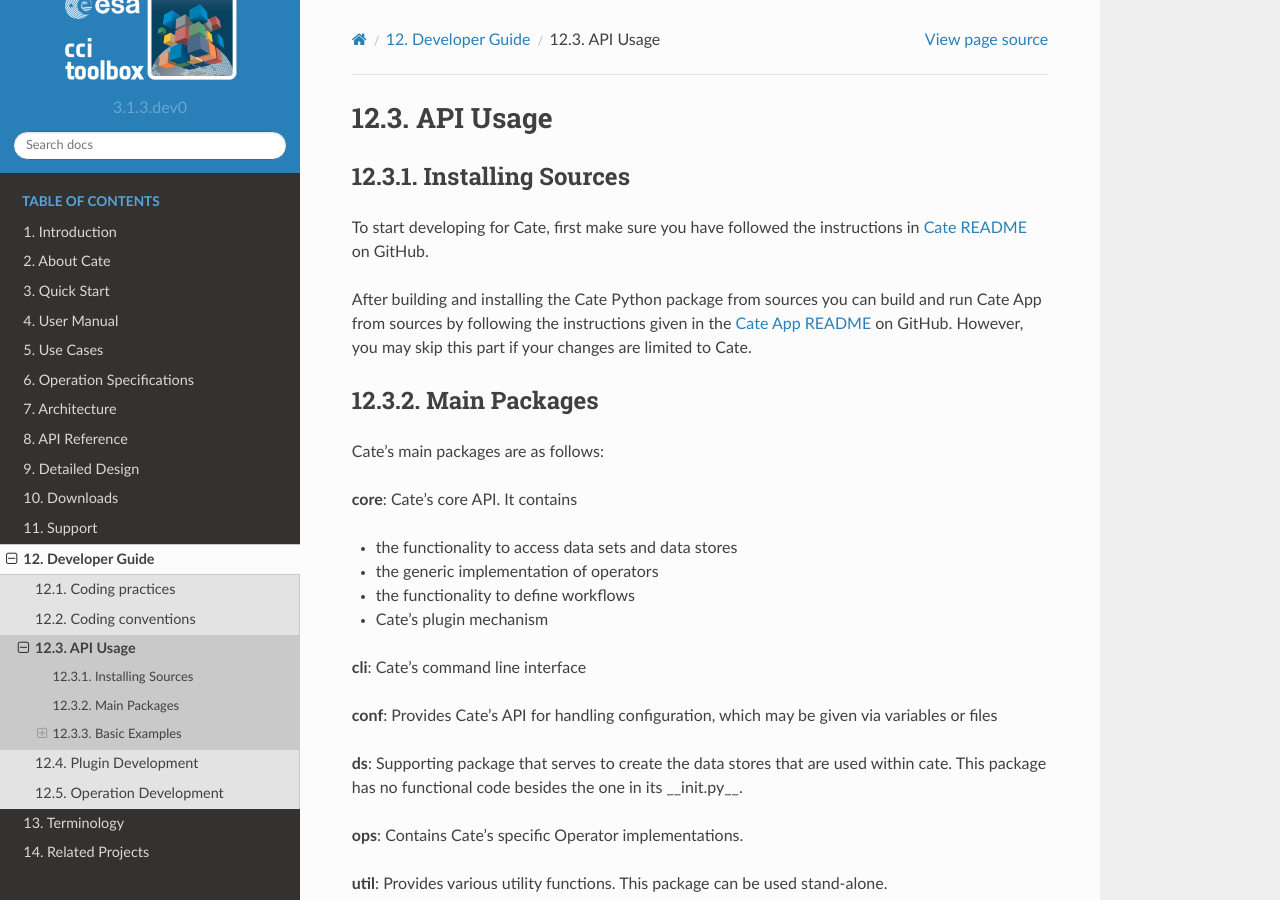
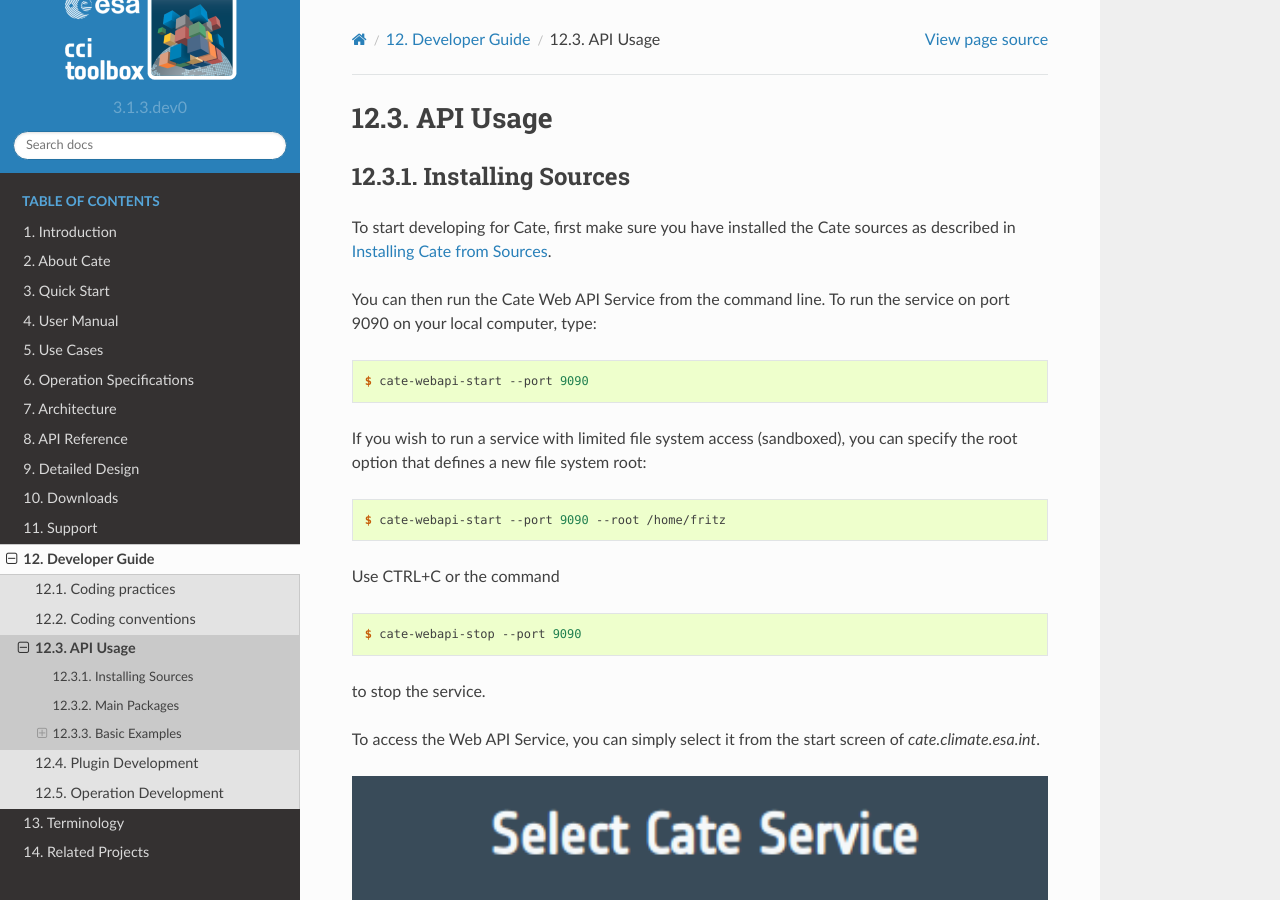
Before and after one commit to CCI-Tools/cate, a Sphinx documentation site: the page built from docs/source/developer_guide/dg_api_usage.rst, in a window 1280 px wide and 900 px high. Built offline with Sphinx 7.4.7 and the Read the Docs theme 2.0.0, drawn with Linux system fonts in a browser that asks for light colours; some of the changed text lies outside the part shown.

Commit message:
incorporate pr feedback

```diff
--- a/docs/source/developer_guide/dg_api_usage.rst
+++ b/docs/source/developer_guide/dg_api_usage.rst
@@ -9,14 +9,42 @@ API Usage
 Installing Sources
 ==================
 
-To start developing for Cate, first make sure you have followed the instructions in
-`Cate README <https://github.com/CCI-Tools/cate/blob/master/README.md#installation-from-sources>`_
-on GitHub.
+To start developing for Cate, first make sure you have installed the Cate sources as described
+in :ref:`install_cate_from_sources`.
 
-After building and installing the Cate Python package from sources you can build and run
-Cate App from sources by following the instructions given in the
-`Cate App README <https://github.com/CCI-Tools/cate-app#readme>`_ on GitHub.
-However, you may skip this part if your changes are limited to Cate.
+You can then run the Cate Web API Service from the command line.
+To run the service on port 9090 on your local computer, type:
+
+.. code-block:: console
+
+    $ cate-webapi-start --port 9090
+
+If you wish to run a service with limited file system access (sandboxed),
+you can specify the root option that defines a new file system root:
+
+.. code-block:: console
+
+    $ cate-webapi-start --port 9090 --root /home/fritz
+
+Use CTRL+C or the command
+
+.. code-block:: console
+
+    $ cate-webapi-stop --port 9090
+
+to stop the service.
+
+To access the Web API Service, you can simply select it from the
+start screen of `cate.climate.esa.int`.
+
+.. figure:: ../_static/figures/dev_guide/select-cate-service.png
+   :width: 1024px
+   :align: center
+
+However, in some cases you may want to run your own local instance of Cate App,
+probably because you have made some changes there, too.
+
+To do so, follow the instructions given at :ref:`install_cate_app_from_sources`.
 
 Main Packages
 =============
@@ -91,6 +119,17 @@ To see, which data Store id's are available, do this:
 Applying operations
 -------------------
 
+The easiest way to use an operation is to directly import it from the `cate.ops` package, e.g., like
+
+.. code-block:: python
+
+    import xarray as xr
+    from cate.ops import long_term_average
+
+    ds = xr.Dataset(...)
+    actual = long_term_average(ds)
+
+However, this section gives insight into how the operations can be accessed in a more programmatic and generic way.
 You may get a list of provided operations like this:
 
 .. code-block:: python
```
Also changed, not shown: docs/source/user_manual/um_setup.rst (+119 -9 lines), docs/source/_static/figures/dev_guide/select-cate-service.png (added).
